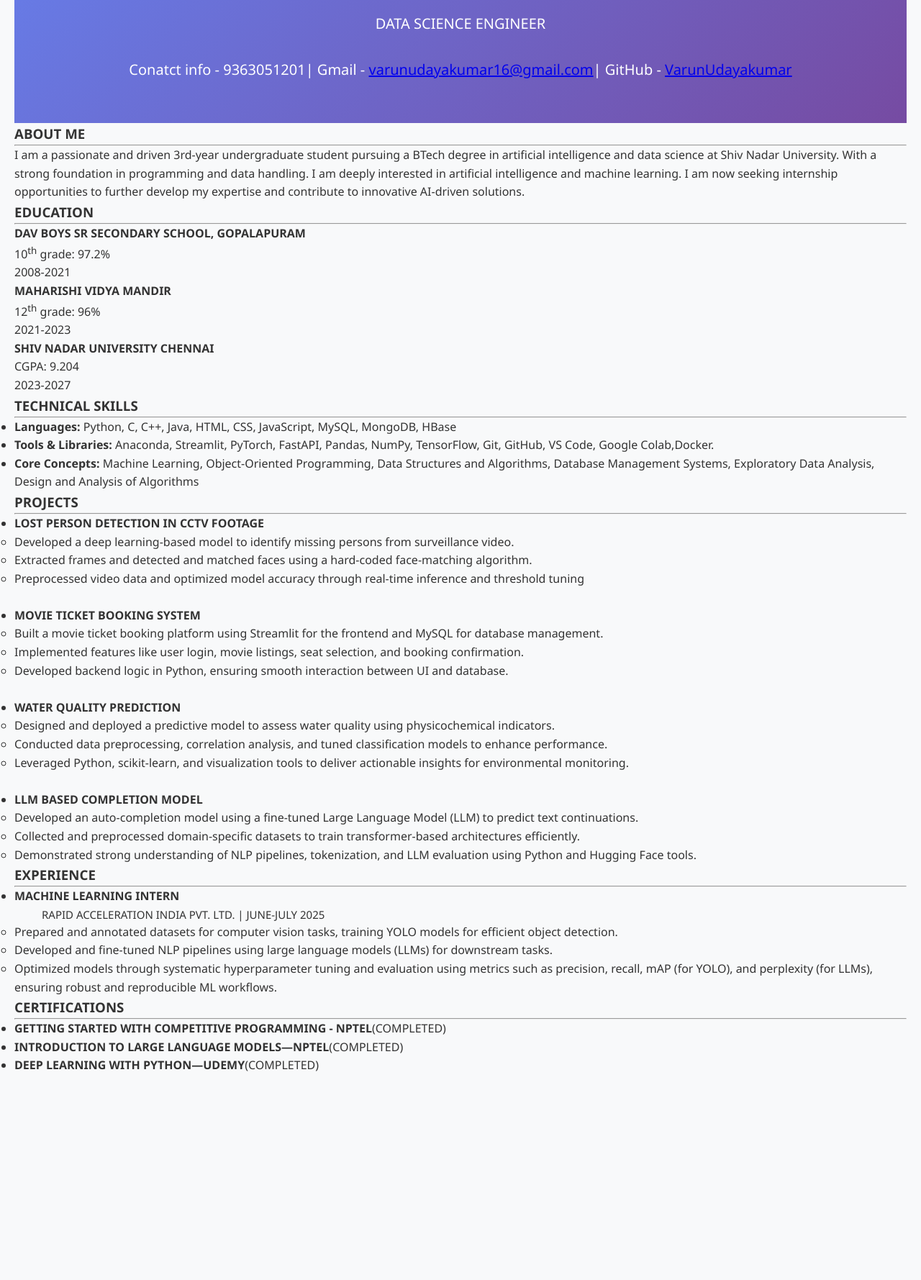
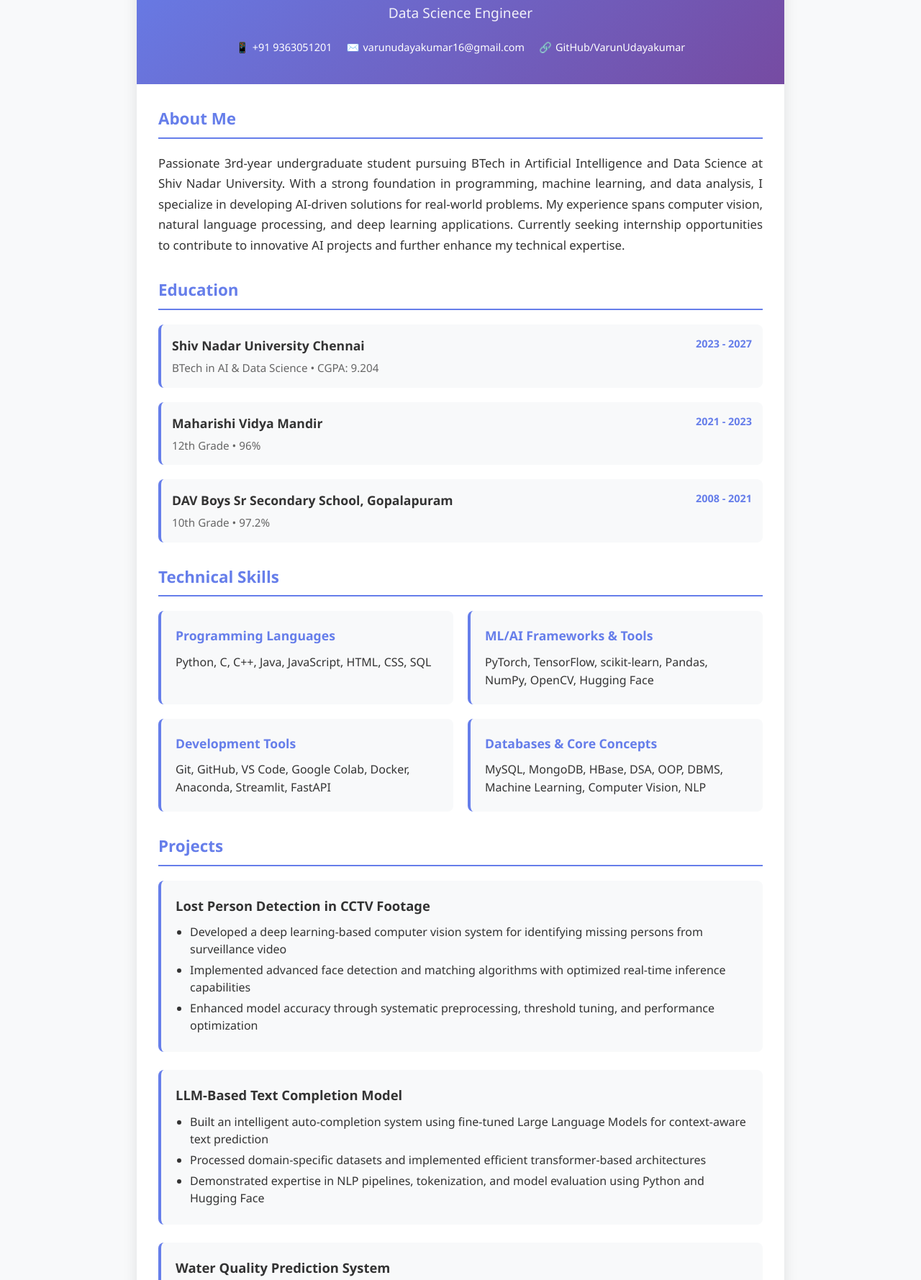
Before and after one commit to VarunUdayakumar/My-Portfolio, a plain HTML site: page index.html in a window 1280 px wide. Shown: the part 131-1910 px from the top of the page at 72% size. Before the commit the page ends 1645 px from the top, so only its background shows below. Drawn offline with Linux system fonts and the light colour scheme.

Commit message:
Update index.html

```diff
--- a/index.html
+++ b/index.html
@@ -1,143 +1,169 @@
-<!-- RECREATING AN DATA SCIENCE ENGINEER'S RESUME -->
-
-
-<!DOCTYPE HTML>
-<html>
+<!DOCTYPE html>
+<html lang="en">
 <head>
-        <title>Varun Udayakumar Resume</title>
     <meta charset="UTF-8">
-        <meta name="keywords" content="Artificial Intelligence, Intern, Internship">
-        <meta name="decription" content="Best AI and ML Intern Available">
+    <meta name="viewport" content="width=device-width, initial-scale=1.0">
+    <title>Varun Udayakumar - Data Science Engineer</title>
+    <meta name="description" content="Data Science Engineer specializing in AI/ML with expertise in Python, Deep Learning, and Computer Vision">
+    <meta name="keywords" content="Data Science, Machine Learning, AI, Python, Computer Vision, NLP">
     <link rel="stylesheet" href="resume_styles.css">
 </head>
 <body>
+    <div class="container">
         <div class="header">
-            <h1 class="name">
-                <strong>Varun Udayakumar</strong><br><span style="font-size: 20px;">DATA SCIENCE ENGINEER<br>Conatct info - 9363051201| Gmail - <a href= "mailto:name@email.com">varunudayakumar16@gmail.com</a>| GitHub - <a href="https://github.com/VarunUdayakumar">VarunUdayakumar</a></span>
-            </h1>
+            <h1>Varun Udayakumar</h1>
+            <div class="title">Data Science Engineer</div>
+            <div class="contact-info">
+                <div class="contact-item">
+                    📱 <span>+91 9363051201</span>
                 </div>
-
-        <div class="block">
-            <h3 class="sub-heading">
-                <strong>ABOUT ME</strong>
-            </h3>
-            <hr>
-            <p>
-                I am a passionate and driven 3rd-year undergraduate student pursuing a BTech degree in artificial
-                intelligence and data science at Shiv Nadar University. With a strong foundation in programming and data
-                handling. I am deeply interested in artificial intelligence and machine learning. I am now seeking internship
-                opportunities to further develop my expertise and contribute to innovative AI-driven solutions.
-            </p>
+                <div class="contact-item">
+                    ✉️ <a href="mailto:varunudayakumar16@gmail.com">varunudayakumar16@gmail.com</a>
                 </div>
-
-        <div class="eduation">
-            <h3 class="sub-heading">
-                <strong>EDUCATION</strong>
-            </h3>
-            <hr>
-            <div class="education_content">
-                <div class="edu-row">
-                    <p class="edu-left">
-                    <strong>DAV BOYS SR SECONDARY SCHOOL, GOPALAPURAM</strong><br>
-                    <span style="font-size: 16px;">10<sup>th</sup> grade: 97.2%</span>
-                    </p>
-                    <p class="edu-right">2008-2021</p>
-                </div>
-
-                <div class="edu-row">
-                    <p class="edu-left">
-                    <strong>MAHARISHI VIDYA MANDIR</strong><br>
-                    <span style="font-size: 16px;">12<sup>th</sup> grade: 96%</span>
-                    </p>
-                    <p class="edu-right">2021-2023</p>
-                </div>
-
-                <div class="edu-row">
-                    <p class="edu-left">
-                    <strong>SHIV NADAR UNIVERSITY CHENNAI</strong><br>
-                    <span style="font-size: 16px;">CGPA: 9.204</span>
-                    </p>
-                    <p class="edu-right">2023-2027</p>
+                <div class="contact-item">
+                    🔗 <a href="https://github.com/VarunUdayakumar" target="_blank">GitHub/VarunUdayakumar</a>
                 </div>
             </div>
         </div>
 
-        <div class="block">
-            <h3 class="sub-heading">
-                <strong>TECHNICAL SKILLS</strong>
-            </h3>
-            <hr>
+        <div class="content">
+            <div class="section">
+                <h2 class="section-title">About Me</h2>
+                <p class="about-text">
+                    Passionate 3rd-year undergraduate student pursuing BTech in Artificial Intelligence and Data Science at Shiv Nadar University.
+                    With a strong foundation in programming, machine learning, and data analysis, I specialize in developing AI-driven solutions
+                    for real-world problems. My experience spans computer vision, natural language processing, and deep learning applications.
+                    Currently seeking internship opportunities to contribute to innovative AI projects and further enhance my technical expertise.
+                </p>
+            </div>
+
+            <div class="section">
+                <h2 class="section-title">Education</h2>
+                <div class="education-item">
+                    <div class="education-left">
+                        <h4>Shiv Nadar University Chennai</h4>
+                        <div class="grade">BTech in AI & Data Science • CGPA: 9.204</div>
+                    </div>
+                    <div class="education-right">2023 - 2027</div>
+                </div>
+                <div class="education-item">
+                    <div class="education-left">
+                        <h4>Maharishi Vidya Mandir</h4>
+                        <div class="grade">12th Grade • 96%</div>
+                    </div>
+                    <div class="education-right">2021 - 2023</div>
+                </div>
+                <div class="education-item">
+                    <div class="education-left">
+                        <h4>DAV Boys Sr Secondary School, Gopalapuram</h4>
+                        <div class="grade">10th Grade • 97.2%</div>
+                    </div>
+                    <div class="education-right">2008 - 2021</div>
+                </div>
+            </div>
+
+            <div class="section">
+                <h2 class="section-title">Technical Skills</h2>
+                <div class="skills-grid">
+                    <div class="skill-category">
+                        <h4>Programming Languages</h4>
+                        <p>Python, C, C++, Java, JavaScript, HTML, CSS, SQL</p>
+                    </div>
+                    <div class="skill-category">
+                        <h4>ML/AI Frameworks & Tools</h4>
+                        <p>PyTorch, TensorFlow, scikit-learn, Pandas, NumPy, OpenCV, Hugging Face</p>
+                    </div>
+                    <div class="skill-category">
+                        <h4>Development Tools</h4>
+                        <p>Git, GitHub, VS Code, Google Colab, Docker, Anaconda, Streamlit, FastAPI</p>
+                    </div>
+                    <div class="skill-category">
+                        <h4>Databases & Core Concepts</h4>
+                        <p>MySQL, MongoDB, HBase, DSA, OOP, DBMS, Machine Learning, Computer Vision, NLP</p>
+                    </div>
+                </div>
+            </div>
+
+            <div class="section">
+                <h2 class="section-title">Projects</h2>
+
+                <div class="project-item">
+                    <h3 class="project-title">Lost Person Detection in CCTV Footage</h3>
                     <ul>
-                <li><strong>Languages:</strong> Python, C, C++, Java, HTML, CSS, JavaScript, MySQL, MongoDB, HBase<br></li>
-                <li><strong>Tools & Libraries:</strong> Anaconda, Streamlit, PyTorch, FastAPI, Pandas, NumPy, TensorFlow, Git, GitHub, VS Code, Google Colab,Docker.<br></li>
-                <li><strong>Core Concepts:</strong> Machine Learning, Object-Oriented Programming, Data Structures and Algorithms, Database Management Systems, Exploratory Data Analysis, Design and Analysis of Algorithms</li>
+                        <li>Developed a deep learning-based computer vision system for identifying missing persons from surveillance video</li>
+                        <li>Implemented advanced face detection and matching algorithms with optimized real-time inference capabilities</li>
+                        <li>Enhanced model accuracy through systematic preprocessing, threshold tuning, and performance optimization</li>
                     </ul>
                 </div>
 
-        <div class="block">
-            <h3 class="sub-heading">
-                <strong>PROJECTS</strong>
-            </h3>
-            <hr>
+                <div class="project-item">
+                    <h3 class="project-title">LLM-Based Text Completion Model</h3>
                     <ul>
-                <li><strong>LOST PERSON DETECTION IN CCTV FOOTAGE</strong></li>
-                <ul style="list-style-type: circle;">
-                    <li>Developed a deep learning-based model to identify missing persons from surveillance video.</li>
-                    <li>Extracted frames and detected and matched faces using a hard-coded face-matching algorithm.</li>
-                    <li>Preprocessed video data and optimized model accuracy through real-time inference and threshold tuning</li>
-                </ul>
-                <br>
-                <li><strong>MOVIE TICKET BOOKING SYSTEM</strong></li>
-                <ul style="list-style-type: circle;">
-                    <li>Built a movie ticket booking platform using Streamlit for the frontend and MySQL for database management.</li>
-                    <li>Implemented features like user login, movie listings, seat selection, and booking confirmation.</li>
-                    <li>Developed backend logic in Python, ensuring smooth interaction between UI and database.</li>
-                </ul>
-                <br>
-                <li><strong>WATER QUALITY PREDICTION</strong></li>
-                <ul style="list-style-type: circle;">
-                    <li>Designed and deployed a predictive model to assess water quality using physicochemical indicators.</li>
-                    <li>Conducted data preprocessing, correlation analysis, and tuned classification models to enhance performance.</li>
-                    <li>Leveraged Python, scikit-learn, and visualization tools to deliver actionable insights for environmental monitoring.</li>
-                </ul>
-                <br>
-                <li><strong>LLM BASED COMPLETION MODEL</strong></li>
-                <ul style="list-style-type: circle;">
-                    <li>Developed an auto-completion model using a fine-tuned Large Language Model (LLM) to predict text continuations.</li>
-                    <li>Collected and preprocessed domain-specific datasets to train transformer-based architectures efficiently.</li>
-                    <li>Demonstrated strong understanding of NLP pipelines, tokenization, and LLM evaluation using Python and Hugging Face tools.</li>
-                </ul>
+                        <li>Built an intelligent auto-completion system using fine-tuned Large Language Models for context-aware text prediction</li>
+                        <li>Processed domain-specific datasets and implemented efficient transformer-based architectures</li>
+                        <li>Demonstrated expertise in NLP pipelines, tokenization, and model evaluation using Python and Hugging Face</li>
                     </ul>
                 </div>
 
-        <div class="block">
-            <h3 class="sub-heading">
-                EXPERIENCE
-            </h3>
-            <hr>
-            <p>
-                <ul><strong><li>MACHINE LEARNING INTERN</li></strong></ul>
-                <p style="font-size: 15px; padding-left: 38px;">RAPID ACCELERATION INDIA PVT. LTD. | JUNE-JULY 2025</p>
-                <ul style="list-style-type: circle;">
-                    <li>Prepared and annotated datasets for computer vision tasks, training YOLO models for efficient object detection.</li>
-                    <li>Developed and fine-tuned NLP pipelines using large language models (LLMs) for downstream tasks.</li>
-                    <li>Optimized models through systematic hyperparameter tuning and evaluation using metrics such as precision, recall, mAP (for YOLO), and perplexity (for LLMs), ensuring robust and reproducible ML workflows.</li>
+                <div class="project-item">
+                    <h3 class="project-title">Water Quality Prediction System</h3>
+                    <ul>
+                        <li>Designed and deployed ML models to assess water quality using physicochemical indicators</li>
+                        <li>Performed comprehensive data preprocessing, correlation analysis, and feature engineering</li>
+                        <li>Delivered actionable insights for environmental monitoring through advanced visualization and reporting</li>
                     </ul>
-            </p>
                 </div>
 
-        <div class="block">
-            <h3 class="sub-heading">
-                CERTIFICATIONS
-            </h3>
-            <hr>
-            <p>
+                <div class="project-item">
+                    <h3 class="project-title">Movie Ticket Booking Platform</h3>
                     <ul>
-                    <li><strong>GETTING STARTED WITH COMPETITIVE PROGRAMMING - NPTEL</strong>(COMPLETED)</li>
-                    <li><strong>INTRODUCTION TO LARGE LANGUAGE MODELS—NPTEL</strong>(COMPLETED)</li>
-                    <li><strong>DEEP LEARNING WITH PYTHON—UDEMY</strong>(COMPLETED)</li>
+                        <li>Built full-stack web application using Streamlit frontend and MySQL database management</li>
+                        <li>Implemented secure user authentication, dynamic movie listings, and interactive seat selection</li>
+                        <li>Developed robust backend logic ensuring seamless UI-database integration and booking workflow</li>
                     </ul>
-            </p>
+                </div>
+            </div>
+
+            <div class="section">
+                <h2 class="section-title">Experience</h2>
+                <div class="experience-item">
+                    <div class="experience-header">
+                        <div>
+                            <div class="experience-title">Machine Learning Intern</div>
+                            <div class="experience-company">Rapid Acceleration India Pvt. Ltd.</div>
+                        </div>
+                        <div class="experience-date">June - July 2024</div>
+                    </div>
+                    <ul>
+                        <li>Prepared and annotated large-scale datasets for computer vision tasks, training YOLO models for efficient object detection</li>
+                        <li>Developed and fine-tuned NLP pipelines using state-of-the-art Large Language Models for various downstream applications</li>
+                        <li>Optimized model performance through systematic hyperparameter tuning and comprehensive evaluation using precision, recall, mAP, and perplexity metrics</li>
+                        <li>Established robust and reproducible ML workflows following industry best practices</li>
+                    </ul>
+                </div>
+            </div>
+
+            <div class="section">
+                <h2 class="section-title">Certifications</h2>
+                <div class="certifications-grid">
+                    <div class="cert-item">
+                        <h4>Getting Started with Competitive Programming</h4>
+                        <div class="cert-provider">NPTEL</div>
+                        <div class="cert-status">✅ Completed</div>
+                    </div>
+                    <div class="cert-item">
+                        <h4>Introduction to Large Language Models</h4>
+                        <div class="cert-provider">NPTEL</div>
+                        <div class="cert-status">✅ Completed</div>
+                    </div>
+                    <div class="cert-item">
+                        <h4>Deep Learning with Python</h4>
+                        <div class="cert-provider">Udemy</div>
+                        <div class="cert-status">✅ Completed</div>
+                    </div>
+                </div>
+            </div>
+        </div>
     </div>
 </body>
 </html>
```
Lines whose indentation alone changed are shown as unchanged.
